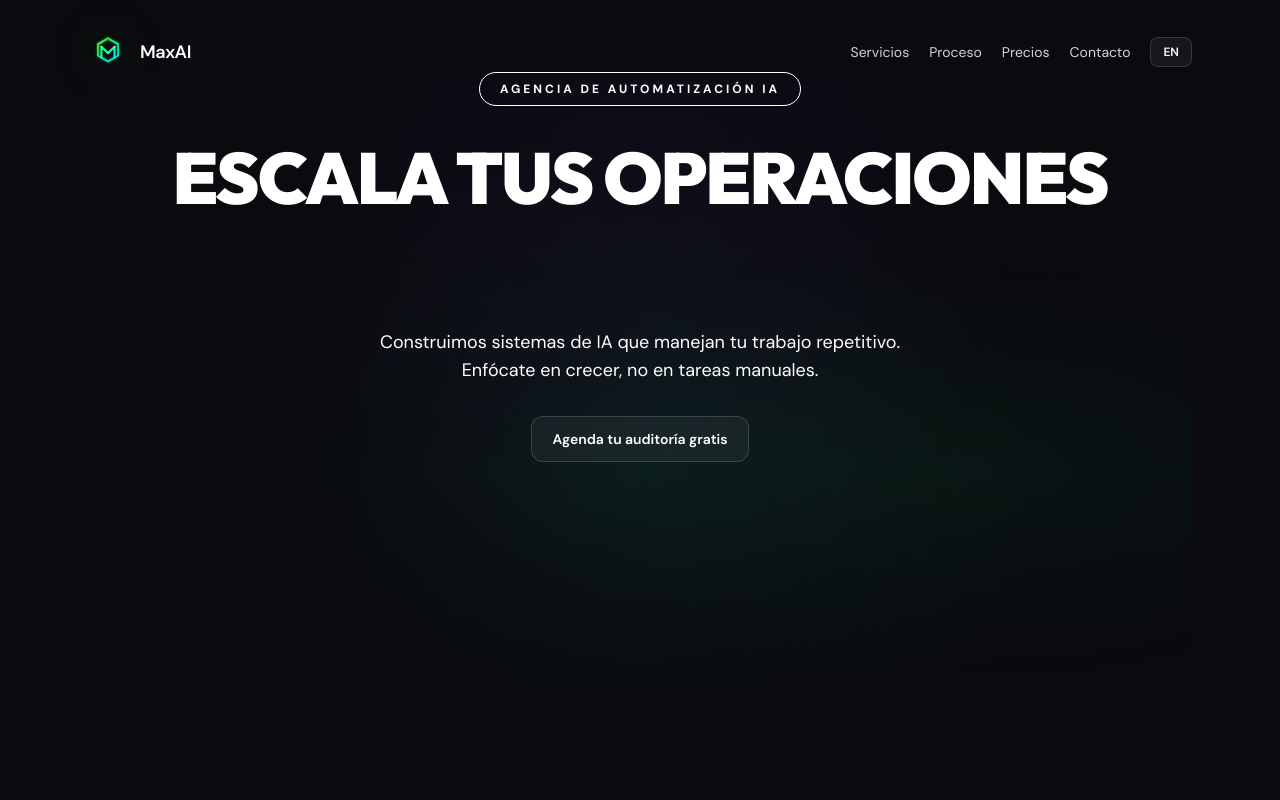
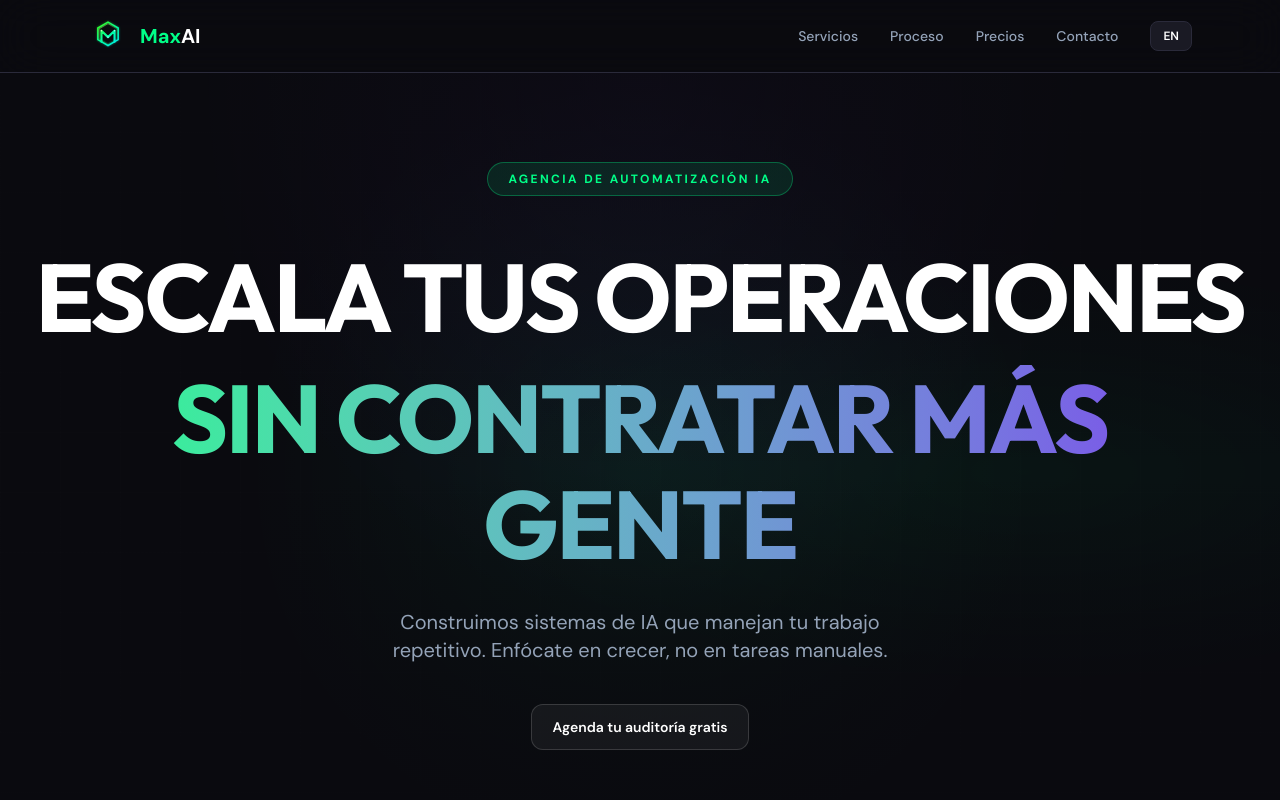
Before and after one commit to MaxSosaD/maxai-agency-site, a Next.js app: page /es in a window 1280 px wide. Shown: the top 800 px of the page. Built offline with nearby package versions, Linux system fonts and the light colour scheme.

Commit message:
Style: homologar con maxai-agents - header fijo, más espacio hero, colors correctos

```diff
--- a/src/app/[locale]/page.tsx
+++ b/src/app/[locale]/page.tsx
@@ -424,41 +424,41 @@ export default function Page({
         {/* Overlay */}
         <div className="absolute inset-0 z-10 bg-gradient-to-b from-[#0a0a0f]/70 via-transparent to-[#0a0a0f]" />
 
-        {/* Contenido del hero - más compacto */}
-        <div className="relative z-20 flex h-full flex-col items-center justify-center px-6">
-          {/* Kicker */}
+        {/* Contenido del hero */}
+        <div className="relative z-20 flex min-h-[calc(100vh-72px)] flex-col items-center justify-center px-6 pt-20">
+          {/* Badge */}
           <motion.div
             initial={{ opacity: 0, y: 20 }}
             animate={{ opacity: 1, y: 0 }}
             transition={{ duration: 0.6 }}
             className="text-center"
           >
-            <span className="inline-block rounded-full border border-#00ff88/40 bg-#00ff88/10 px-5 py-2 text-xs font-bold tracking-[0.25em] text-#00ff88">
+            <span className="inline-flex items-center gap-2 rounded-full border border-[#00ff88]/30 bg-[#00ff88]/10 px-5 py-2 text-xs font-bold tracking-[0.2em] text-[#00ff88]">
               AGENCIA DE AUTOMATIZACIÓN IA
             </span>
           </motion.div>
 
-          {/* Headline - líneas más cortas y espacio reducido */}
+          {/* Headline */}
           <motion.div
             initial={{ opacity: 0, y: 30 }}
             animate={{ opacity: 1, y: 0 }}
             transition={{ duration: 0.8, delay: 0.2 }}
-            className="mt-8 text-center"
+            className="mt-12 text-center"
           >
-            <h1 className="text-4xl font-black leading-[1.1] tracking-tight text-white md:text-6xl lg:text-7xl">
+            <h1 className="text-5xl font-bold leading-[1.1] tracking-tight text-white md:text-7xl lg:text-8xl">
               <span className="block">ESCALA TUS OPERACIONES</span>
-              <span className="mt-2 block bg-gradient-to-r from-#00ff88 to-#7c3aed bg-clip-text text-transparent">
+              <span className="mt-4 block bg-gradient-to-r from-[#00ff88] to-[#7c3aed] bg-clip-text text-transparent">
                 SIN CONTRATAR MÁS GENTE
               </span>
             </h1>
           </motion.div>
 
-          {/* Subheadline - más corto */}
+          {/* Subheadline */}
           <motion.p
             initial={{ opacity: 0, y: 20 }}
             animate={{ opacity: 1, y: 0 }}
             transition={{ duration: 0.6, delay: 0.5 }}
-            className="mt-6 max-w-xl text-center text-base text-#94a3b8 md:text-lg"
+            className="mt-8 max-w-xl text-center text-lg text-[#94a3b8] md:text-xl"
           >
             Construimos sistemas de IA que manejan tu trabajo repetitivo. Enfócate en crecer, no en tareas manuales.
           </motion.p>
@@ -468,7 +468,7 @@ export default function Page({
             initial={{ opacity: 0, y: 20 }}
             animate={{ opacity: 1, y: 0 }}
             transition={{ duration: 0.6, delay: 0.7 }}
-            className="mt-8 flex flex-wrap justify-center gap-4"
+            className="mt-10 flex flex-wrap justify-center gap-4"
           >
             <CalendlyCTA label="Agenda tu auditoría gratis" />
           </motion.div>
--- a/src/components/SiteHeader.tsx
+++ b/src/components/SiteHeader.tsx
@@ -4,7 +4,6 @@ import Image from "next/image";
 import Link from "next/link";
 import { useEffect, useState } from "react";
 import type { Locale } from "@/lib/i18n";
-import { ProductsMenu } from "@/components/ProductsMenu";
 
 function MenuIcon({ open }: { open: boolean }) {
   return (
@@ -34,7 +33,6 @@ function MenuIcon({ open }: { open: boolean }) {
 export function SiteHeader({ locale }: { locale: Locale }) {
   const [open, setOpen] = useState(false);
 
-  // close on route hash change / back
   useEffect(() => {
     function onHashChange() {
       setOpen(false);
@@ -52,110 +50,75 @@ export function SiteHeader({ locale }: { locale: Locale }) {
     langHref: locale === "es" ? "/en" : "/es",
   };
 
-  const NavLinks = ({ mobile }: { mobile?: boolean }) => (
+  return (
     <>
-      <a
-        className={
-          mobile
-            ? "rounded-xl px-4 py-3 text-sm font-semibold text-zinc-100 hover:bg-white/5"
-            : "hover:text-white"
-        }
-        href="#servicios"
-        onClick={() => setOpen(false)}
-      >
-        {t.services}
-      </a>
-
-      <a
-        className={
-          mobile
-            ? "rounded-xl px-4 py-3 text-sm font-semibold text-zinc-100 hover:bg-white/5"
-            : "hover:text-white"
-        }
-        href="#proceso"
-        onClick={() => setOpen(false)}
-      >
-        {t.process}
-      </a>
-
-      <a
-        className={
-          mobile
-            ? "rounded-xl px-4 py-3 text-sm font-semibold text-zinc-100 hover:bg-white/5"
-            : "hover:text-white"
-        }
-        href="#precios"
-        onClick={() => setOpen(false)}
-      >
-        {t.pricing}
-      </a>
-
-      <a
-        className={
-          mobile
-            ? "rounded-xl px-4 py-3 text-sm font-semibold text-zinc-100 hover:bg-white/5"
-            : "hover:text-white"
-        }
-        href="#contacto"
-        onClick={() => setOpen(false)}
-      >
-        {t.contact}
-      </a>
-
-      <Link
-        className={
-          mobile
-            ? "mx-4 rounded-xl border border-white/15 bg-white/5 px-4 py-3 text-sm font-semibold text-white hover:bg-white/10"
-            : "rounded-lg border border-white/15 bg-white/5 px-3 py-1.5 text-xs font-semibold text-white hover:bg-white/10"
-        }
-        href={t.langHref}
-        onClick={() => setOpen(false)}
-      >
-        {t.lang}
-      </Link>
-    </>
-  );
-
-  return (
-    <header className="relative">
-      <div className="flex items-center justify-between">
+      {/* Logo */}
       <Link href={`/${locale}`} className="flex items-center gap-3">
         <div className="relative h-10 w-10">
           <Image
             src="/maxai-logo.svg"
             alt="MaxAI"
             fill
-              className="drop-shadow-[0_0_24px_rgba(57,255,20,0.32)]"
+            className="object-contain"
             priority
           />
         </div>
-          <div className="text-lg font-semibold tracking-tight">MaxAI</div>
+        <div className="text-xl font-bold text-white">
+          <span className="text-[#00ff88]">Max</span>AI
+        </div>
       </Link>
 
-        {/* Desktop */}
-        <nav className="hidden items-center gap-5 text-sm text-zinc-300 md:flex">
-          <NavLinks />
+      {/* Desktop Nav */}
+      <nav className="hidden items-center gap-8 md:flex">
+        <a href="#servicios" className="text-sm font-medium text-[#94a3b8] hover:text-[#00ff88] transition-colors">
+          {t.services}
+        </a>
+        <a href="#proceso" className="text-sm font-medium text-[#94a3b8] hover:text-[#00ff88] transition-colors">
+          {t.process}
+        </a>
+        <a href="#precios" className="text-sm font-medium text-[#94a3b8] hover:text-[#00ff88] transition-colors">
+          {t.pricing}
+        </a>
+        <a href="#contacto" className="text-sm font-medium text-[#94a3b8] hover:text-[#00ff88] transition-colors">
+          {t.contact}
+        </a>
+        <Link
+          href={t.langHref}
+          className="rounded-lg border border-[#2a2a3a] bg-[#1a1a24] px-3 py-1.5 text-xs font-semibold text-white hover:border-[#00ff88]"
+        >
+          {t.lang}
+        </Link>
       </nav>
 
-        {/* Mobile */}
+      {/* Mobile Menu Button */}
       <button
         type="button"
         aria-label={open ? "Close menu" : "Open menu"}
-          aria-expanded={open}
-          onClick={() => setOpen((s) => !s)}
-          className="md:hidden rounded-xl border border-white/10 bg-white/[0.04] px-3 py-2 hover:bg-white/[0.07]"
+        onClick={() => setOpen(!open)}
+        className="md:hidden rounded-xl border border-[#2a2a3a] bg-[#1a1a24] p-2"
       >
         <MenuIcon open={open} />
       </button>
-      </div>
 
-      {open ? (
-        <div className="mt-4 rounded-2xl border border-white/10 bg-black/40 p-2 backdrop-blur md:hidden">
-          <nav className="flex flex-col gap-1 text-zinc-200">
-            <NavLinks mobile />
+      {/* Mobile Nav */}
+      {open && (
+        <div className="absolute left-0 right-0 top-full mt-4 rounded-2xl border border-[#2a2a3a] bg-[#0a0a0f] p-4 md:hidden">
+          <nav className="flex flex-col gap-2">
+            <a href="#servicios" className="rounded-xl px-4 py-3 text-sm font-medium text-[#94a3b8] hover:bg-[#1a1a24]">
+              {t.services}
+            </a>
+            <a href="#proceso" className="rounded-xl px-4 py-3 text-sm font-medium text-[#94a3b8] hover:bg-[#1a1a24]">
+              {t.process}
+            </a>
+            <a href="#precios" className="rounded-xl px-4 py-3 text-sm font-medium text-[#94a3b8] hover:bg-[#1a1a24]">
+              {t.pricing}
+            </a>
+            <a href="#contacto" className="rounded-xl px-4 py-3 text-sm font-medium text-[#94a3b8] hover:bg-[#1a1a24]">
+              {t.contact}
+            </a>
           </nav>
         </div>
-      ) : null}
-    </header>
+      )}
+    </>
   );
 }
--- a/src/components/SiteShell.tsx
+++ b/src/components/SiteShell.tsx
@@ -10,33 +10,43 @@ export function SiteShell({
 }) {
   return (
     <div className="relative min-h-dvh overflow-hidden bg-[#0a0a0f] text-white">
-      {/* Fondo simple como maxai-agents */}
-      <div className="fixed inset-0 z-0">
-        <div className="absolute inset-0 bg-[#0a0a0f]" />
-        <div
-          className="absolute inset-0 opacity-20"
-          style={{
-            backgroundImage: `linear-gradient(rgba(255,255,255,0.03) 1px, transparent 1px), linear-gradient(90deg, rgba(255,255,255,0.03) 1px, transparent 1px)`,
-            backgroundSize: '60px 60px'
-          }}
-        />
-      </div>
-      <div className="relative z-10 mx-auto max-w-6xl px-6 py-8">
-        <SiteHeader locale={locale} />
+      {/* Navbar estilo maxai-agents */}
+      <header className="fixed top-0 left-0 right-0 z-50 border-b border-[#2a2a3a] bg-[#0a0a0f]/80 backdrop-blur-xl">
+        <div className="mx-auto flex h-[72px] max-w-6xl items-center justify-between px-6">
+          <SiteHeader locale={locale} />
+        </div>
+      </header>
 
+      {/* Contenido principal */}
+      <main className="pt-[72px]">
         {children}
+      </main>
 
-        <footer className="mt-20 border-t border-[#2a2a3a] pt-8 text-xs text-[#94a3b8]">
-          <div className="flex flex-col gap-2 sm:flex-row sm:items-center sm:justify-between">
-            <div>© {new Date().getFullYear()} MaxAI. All rights reserved.</div>
-            <div className="text-[#64748b]">
-              {locale === "es"
-                ? "Pagos crypto: listo para fase 2."
-                : "Crypto payments: ready for phase 2."}
+      {/* Footer */}
+      <footer className="border-t border-[#2a2a3a] bg-[#0a0a0f] py-12">
+        <div className="mx-auto max-w-6xl px-6">
+          <div className="flex flex-col gap-8 md:flex-row md:justify-between">
+            <div>
+              <div className="flex items-center gap-2 text-lg font-bold text-white">
+                <span className="text-[#00ff88]">Max</span>AI
+                <span className="text-sm font-medium text-[#94a3b8]">Agencia</span>
+              </div>
+              <p className="mt-2 text-sm text-[#64748b]">
+                Automatización inteligente para tu negocio.
+              </p>
+            </div>
+            <div className="flex gap-8 text-sm text-[#94a3b8]">
+              <a href="#servicios" className="hover:text-[#00ff88]">Servicios</a>
+              <a href="#proceso" className="hover:text-[#00ff88]">Proceso</a>
+              <a href="#precios" className="hover:text-[#00ff88]">Precios</a>
+              <a href="#contacto" className="hover:text-[#00ff88]">Contacto</a>
             </div>
           </div>
-        </footer>
-      </div>
+          <div className="mt-8 border-t border-[#2a2a3a] pt-8 text-center text-xs text-[#64748b]">
+            © {new Date().getFullYear()} MaxAI. Todos los derechos reservados.
+          </div>
+        </div>
+      </footer>
     </div>
   );
 }
```
Lines whose indentation alone changed are shown as unchanged.
